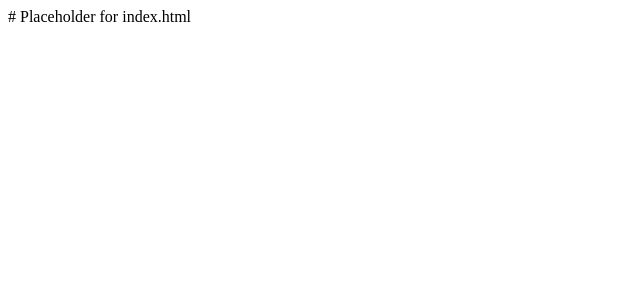
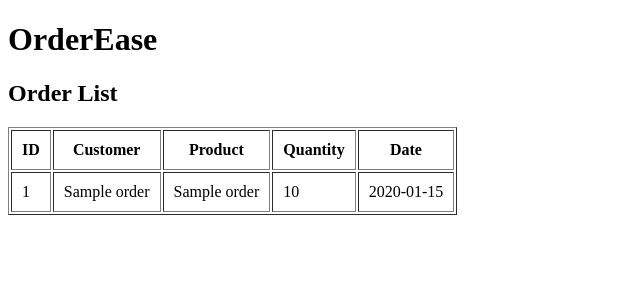
Before and after one commit to gurnanikalpana/OrderEase, a Flask app: page / in a window 1280 px wide. Shown: the top 300 px of the page, without its empty margins (0-640 px from the left). Run offline with Flask 3, Linux system fonts and the light colour scheme; tables that the repository leaves empty hold one stand-in row (values such as "Sample post").

Commit message:
Add files via upload

```diff
--- a/OrderEase/templates/base.html
+++ b/OrderEase/templates/base.html
@@ -1 +1,11 @@
-# Placeholder for base.html
+<!DOCTYPE html>
+<html>
+<head>
+    <title>OrderEase</title>
+    <link rel='stylesheet' href='/static/style.css'>
+</head>
+<body>
+    <header><h1>OrderEase</h1></header>
+    <main>{% block content %}{% endblock %}</main>
+</body>
+</html>
--- a/OrderEase/templates/index.html
+++ b/OrderEase/templates/index.html
@@ -1 +1,16 @@
-# Placeholder for index.html
+{% extends 'base.html' %}
+{% block content %}
+<h2>Order List</h2>
+<table border="1" cellpadding="10">
+    <tr><th>ID</th><th>Customer</th><th>Product</th><th>Quantity</th><th>Date</th></tr>
+    {% for order in orders %}
+    <tr>
+        <td>{{ order.id }}</td>
+        <td>{{ order.customer_name }}</td>
+        <td>{{ order.product_name }}</td>
+        <td>{{ order.quantity }}</td>
+        <td>{{ order.order_date }}</td>
+    </tr>
+    {% endfor %}
+</table>
+{% endblock %}
```
Also changed, not shown: OrderEase/templates/analytics.html (+21 -1 lines).
